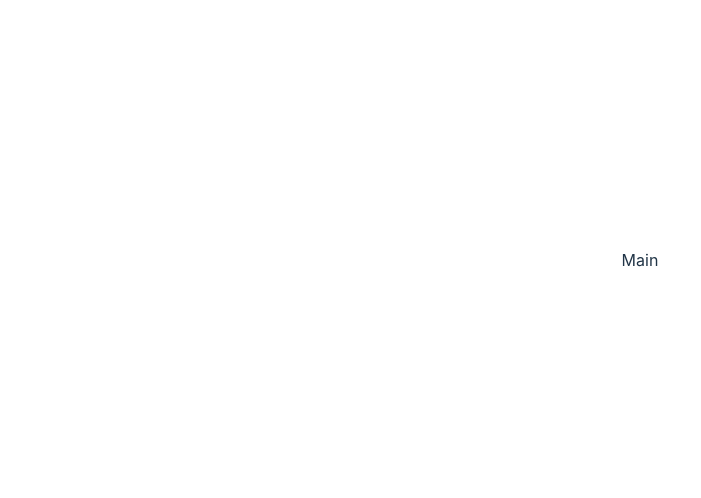
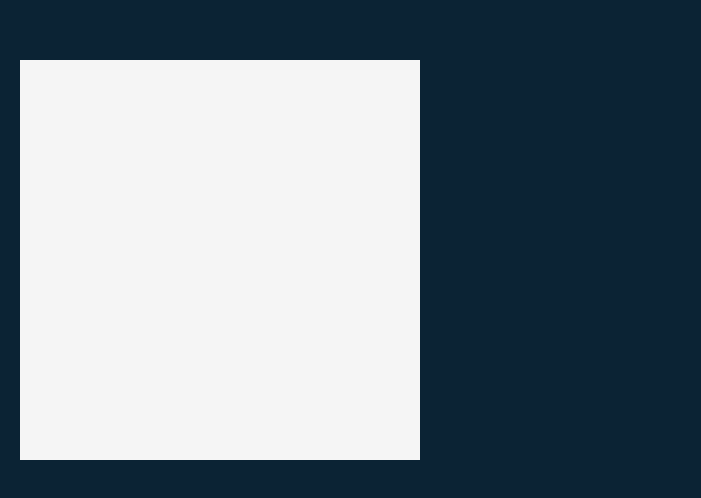
Before and after one commit to gymbundye/tenzies, a React (Vite) app: page / in a window 1280 px wide. Shown: the part 140-638 px from the top of the page, without its empty margins (0-701 px from the left). Built offline with nearby package versions, Linux system fonts and the light colour scheme.

Commit message:
made main container

```diff
--- a/src/App.css
+++ b/src/App.css
@@ -1,41 +1,15 @@
-#root {
-  max-width: 1280px;
-  margin: 0 auto;
-  padding: 2rem;
-  text-align: center;
+* {
+  box-sizing: border-box;
 }
 
-.logo {
-  height: 6em;
-  padding: 1.5em;
-  will-change: filter;
-}
-.logo:hover {
-  filter: drop-shadow(0 0 2em #646cffaa);
-}
-.logo.react:hover {
-  filter: drop-shadow(0 0 2em #61dafbaa);
+body {
+  margin: 0;
+  background-color: #0B2334;
+  padding: 20px;
 }
 
-@keyframes logo-spin {
-  from {
-    transform: rotate(0deg);
-  }
-  to {
-    transform: rotate(360deg);
-  }
+.main {
+  background-color: #F5F5F5;
+  height: 400px;
+  width: 400px;
 }
-
-@media (prefers-reduced-motion: no-preference) {
-  a:nth-of-type(2) .logo {
-    animation: logo-spin infinite 20s linear;
-  }
-}
-
-.card {
-  padding: 2em;
-}
-
-.read-the-docs {
-  color: #888;
-}
--- a/src/App.jsx
+++ b/src/App.jsx
@@ -1,14 +1,13 @@
 import { useState } from 'react'
-import reactLogo from './assets/react.svg'
 import './App.css'
-import Main from './Components/Main'
+import Tenzie from './Components/Tenzie'
 
 function App() {
   const [count, setCount] = useState(0)
 
   return (
     <div className="App">
-      <Main/>
+      <Tenzie/>
 
     </div>
   )
--- a/src/Components/Main.jsx
+++ /dev/null
@@ -1,11 +0,0 @@
-import React from 'react'
-
-function Main() {
-  return (
-    <main>
-        Main
-    </main>
-  )
-}
-
-export default Main
--- /dev/null
+++ b/src/Components/Tenzie.jsx
@@ -0,0 +1,11 @@
+import React from 'react'
+
+function Tenzie() {
+  return (
+    <main className='main'>
+      <div></div>
+    </main>
+  )
+}
+
+export default Tenzie
```
